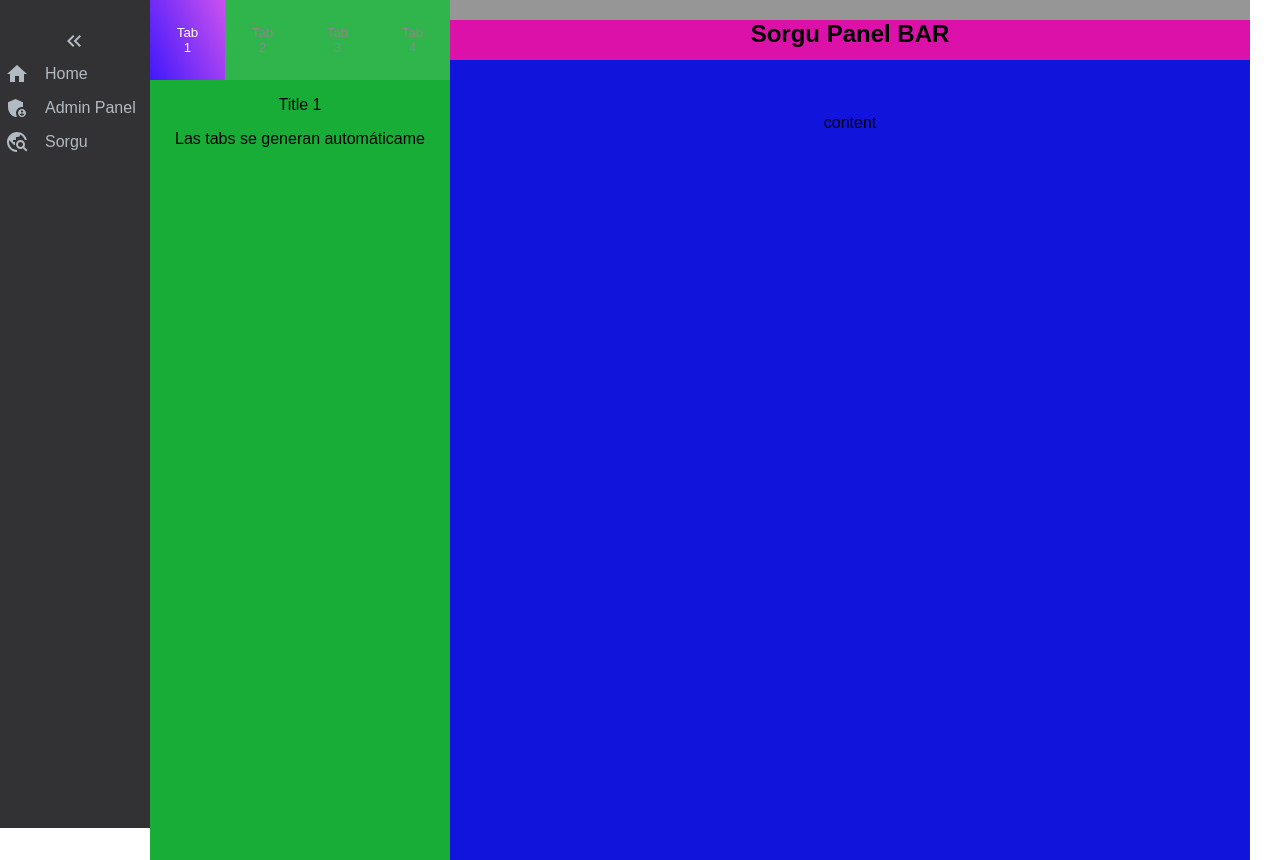
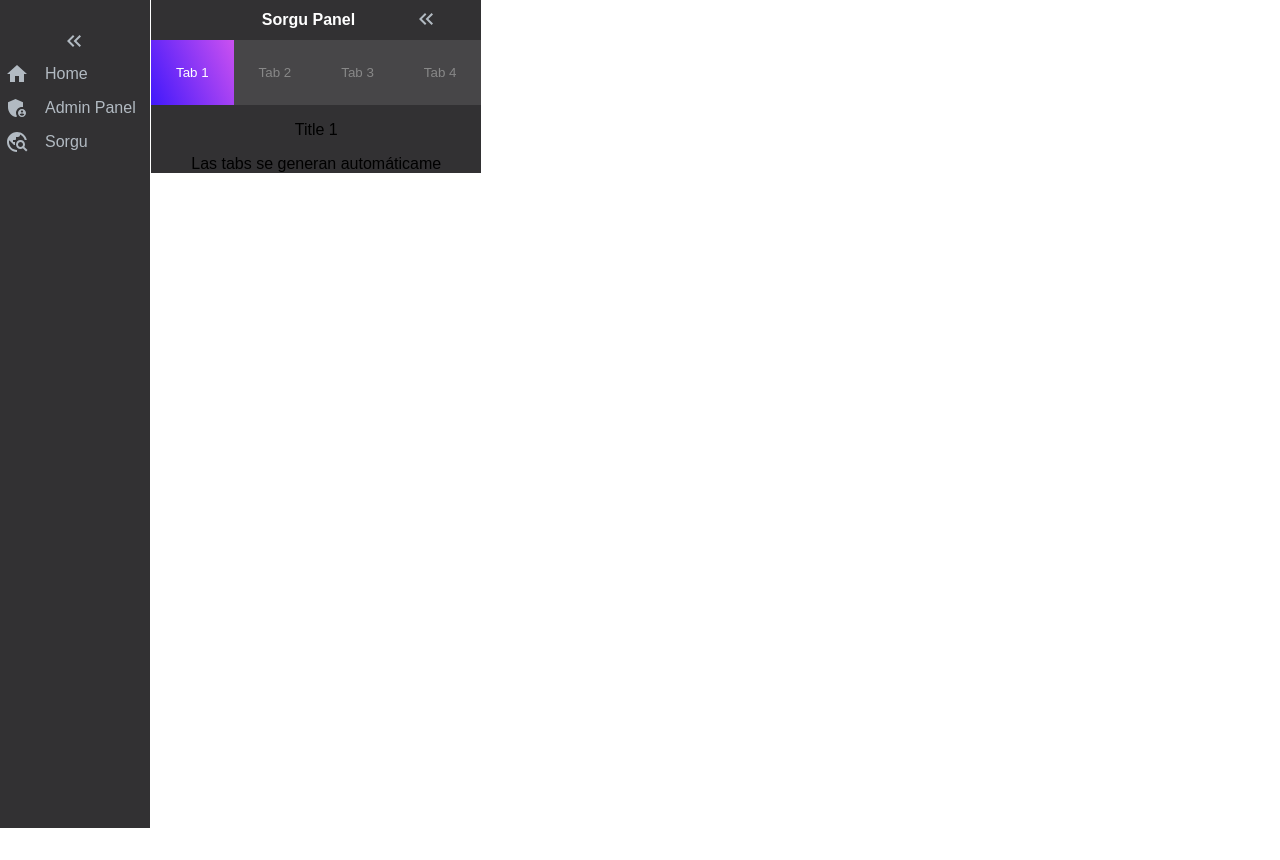
Before and after one commit to outputtxt/geo-frontend, a React (Create React App) app: page /Sorgu in a window 1280 px wide. After the commit the page ends 828 px from the top, so only its background shows below. Built offline with nearby package versions, Linux system fonts and the light colour scheme.

Commit message:
Update 4 files

```diff
--- a/package.json
+++ b/package.json
@@ -14,7 +14,8 @@
     "react-dom": "18.2.0",
     "react-router-dom": "6.10.0",
     "react-scripts": "5.0.1",
-    "react-secure-storage": "1.3.0"
+    "react-secure-storage": "1.3.0",
+    "styled-components": "^6.0.7"
   },
   "devDependencies": {
     "@babel/runtime": "7.13.8",
--- a/src/pages/sorgu/SorguPanel.js
+++ b/src/pages/sorgu/SorguPanel.js
@@ -1,34 +1,51 @@
+import KeyboardDoubleArrowLeftIcon from "@mui/icons-material/KeyboardDoubleArrowLeft";
+import KeyboardDoubleArrowRightIcon from "@mui/icons-material/KeyboardDoubleArrowRight";
+import { useState } from "react";
 import SorguMenu from "./menu/SorguMenu";
 import "./sorguPanel.css";
 
-export default function SorguPanel() {
+const SorguPanel = () => {
+  const [open, setOpen] = useState(true);
+  const openWidth = "300px";
+  const closedWidth = "25px";
+
+  const toggleOpen = () => {
+    setOpen(!open);
+  };
+
   return (
     <div
       id="container"
-      style={{
-        display: "flex",
-        margin: 0,
-        padding: 0,
-      }}
+      style={{ borderLeft: "1px solid white", borderright: "1px solid white" }}
     >
-      <div
-        id="left"
-        style={{
-          display: "flex",
-        }}
-      >
-        <SorguMenu />
+      <div id="top" style={{ width: open ? openWidth : closedWidth }}>
+        <table width={"100%"}>
+          <thead>
+            <tr>
+              {open && (
+                <th width="90%" style={{ width: "90%", paddingLeft: "60px" }}>
+                  Sorgu Panel
+                </th>
+              )}
+
+              <th width="10%">
+                {" "}
+                <button onClick={toggleOpen} className="menuBtn">
+                  {open ? (
+                    <KeyboardDoubleArrowLeftIcon />
+                  ) : (
+                    <KeyboardDoubleArrowRightIcon />
+                  )}
+                </button>
+              </th>
+            </tr>
+          </thead>
+        </table>
       </div>
-      <div id="right">
-        <div id="top">
-          <h2>Sorgu Panel BAR</h2>
-        </div>
-        <div id="bottom">
-          <br />
-          <br />
-          <br /> content
-        </div>
-      </div>
+
+      <div>{open ? <SorguMenu /> : <div id="bottom" />}</div>
     </div>
   );
-}
+};
+
+export default SorguPanel;
--- a/src/pages/sorgu/sorguPanel.css
+++ b/src/pages/sorgu/sorguPanel.css
@@ -22,12 +22,35 @@
 #top {
   width: 100%!;
   height: 40px;
-  background-color: #db11a9;
+  display: flex;
+  justify-content: center;
+  align-items: center;
+  background-color: var(--background-color-1);
+  color: white;
+  font-weight: lighter;
 }
 
 #bottom {
   width: 100%!;
   height: 100%!;
   min-height: 100vh;
-  background-color: #1114db;
+  background-color: var(--background-color-1);
 }
+
+.menuBtn {
+  align-self: right;
+  align-self: flex-start;
+  justify-self: flex-end;
+  color: #b2bac2;
+  background-color: transparent;
+  border: none;
+  cursor: pointer;
+  margin-right: 4px;
+}
+
+.baslik {
+  display: flex;
+  justify-content: center;
+  align-items: center;
+  width: 100%;
+}
```
Also changed, not shown: 1 other file (tests, documents, lock files or other folders).
